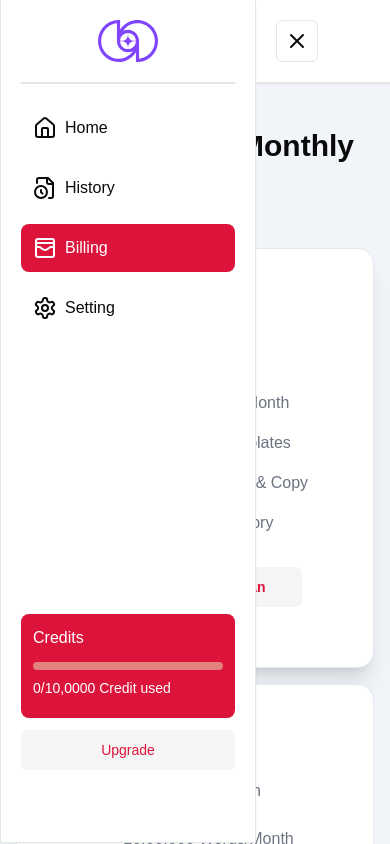
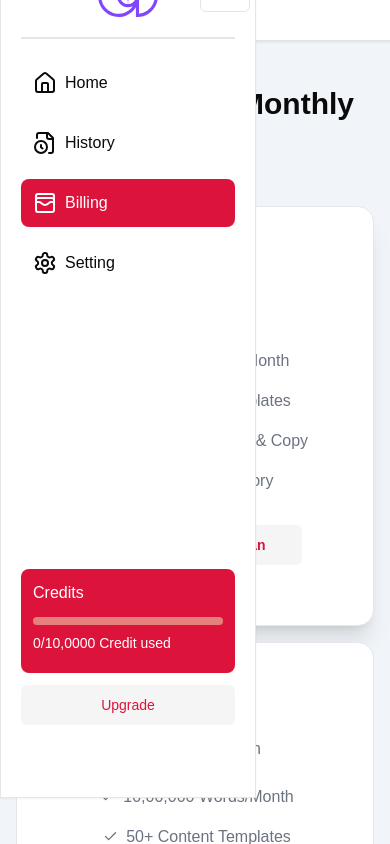
Before and after one commit to ravijat2026/Ai-Content-Generator, a Next.js app: page /dashboard/billing in a window 390 px wide. Both pictures are taken after a click on the button "Navbar". Shown: the top 844 px of the page. Built offline with nearby package versions, Linux system fonts and the light colour scheme; no server answers.

Commit message:
Made navbar responsive

```diff
--- a/app/dashboard/_components/Header.tsx
+++ b/app/dashboard/_components/Header.tsx
@@ -21,19 +21,20 @@ const Header =  () => {
             <Menu/>
             </button>
         </div>
-        <div className={`${nav? 'flex' : 'hidden'}  bg-white gap-2 items-center p-2 border rounded-md max-w-md`}>
-            <button title='Navbar' onClick={handleClick}>
-            <X/>
-            </button>
-        </div>
           <div className='flex gap-5 items-center'>
             <UserButton/>
             <h2>{user?.fullName}</h2>
         </div>
     </div>
 
-    <div className={`${nav ? 'block' : 'hidden'} ${nav? 'mt-[-85px]' : 'mt-0'} w-64 fixed z-50`}>
-        <SideNav/>
+    <div className={`${nav ? 'block' : 'hidden'} ${nav? 'mt-[-88px]' : 'mt-0'} w-64 fixed z-50 h-screen`}>
+        <div className='relative'>
+        <button title='Navbar' className='absolute top-2 left-[200px] z-50 bg-white gap-2 items-center p-2 border rounded-md max-w-md' onClick={handleClick}>
+            <X size={32}/>
+            </button>
+            <SideNav closeNav={() => setNav(false)} />
+        </div>
+
     </div>
     </>
   )
--- a/app/dashboard/_components/SideNav.tsx
+++ b/app/dashboard/_components/SideNav.tsx
@@ -7,7 +7,7 @@ import Link from 'next/link'
 import UsageTrack from './UsageTrack'
 import { UserButton, useUser } from '@clerk/nextjs'
 
-const SideNav = () => {
+const SideNav = ({ closeNav }:any) => {
 
     const MenuList = [
         {
@@ -49,7 +49,7 @@ const SideNav = () => {
 
             {MenuList.map((menu) => (
                 <div key = {menu.name} className='mt-3'>
-                <Link href = {menu.path} ><div className={`flex gap-2 mb-2 p-3 hover:bg-primary hover:text-white rounded-lg cursor-pointer
+                <Link href = {menu.path} onClick={closeNav} ><div className={`flex gap-2 mb-2 p-3 hover:bg-primary hover:text-white rounded-lg cursor-pointer
                 ${path == menu.path && `bg-primary text-white`}
                 `}>
                     <menu.icon/>
```
